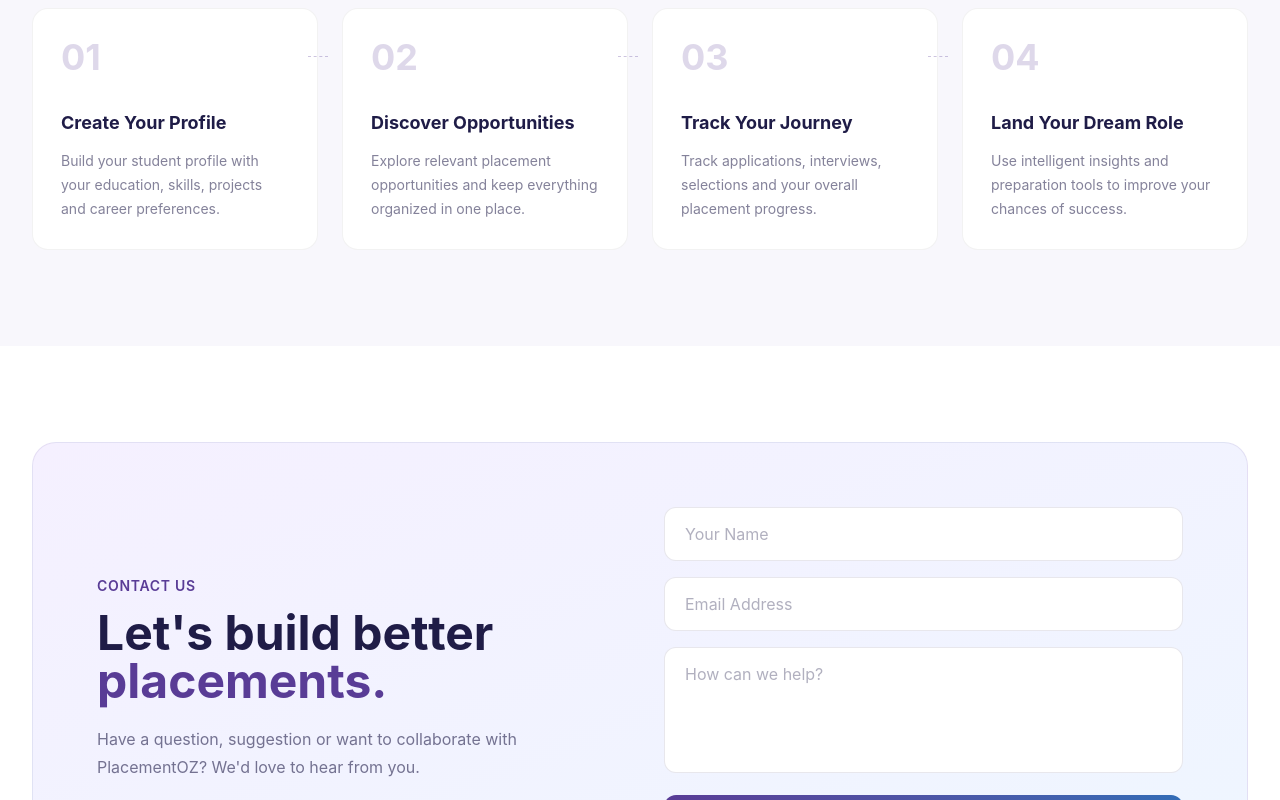
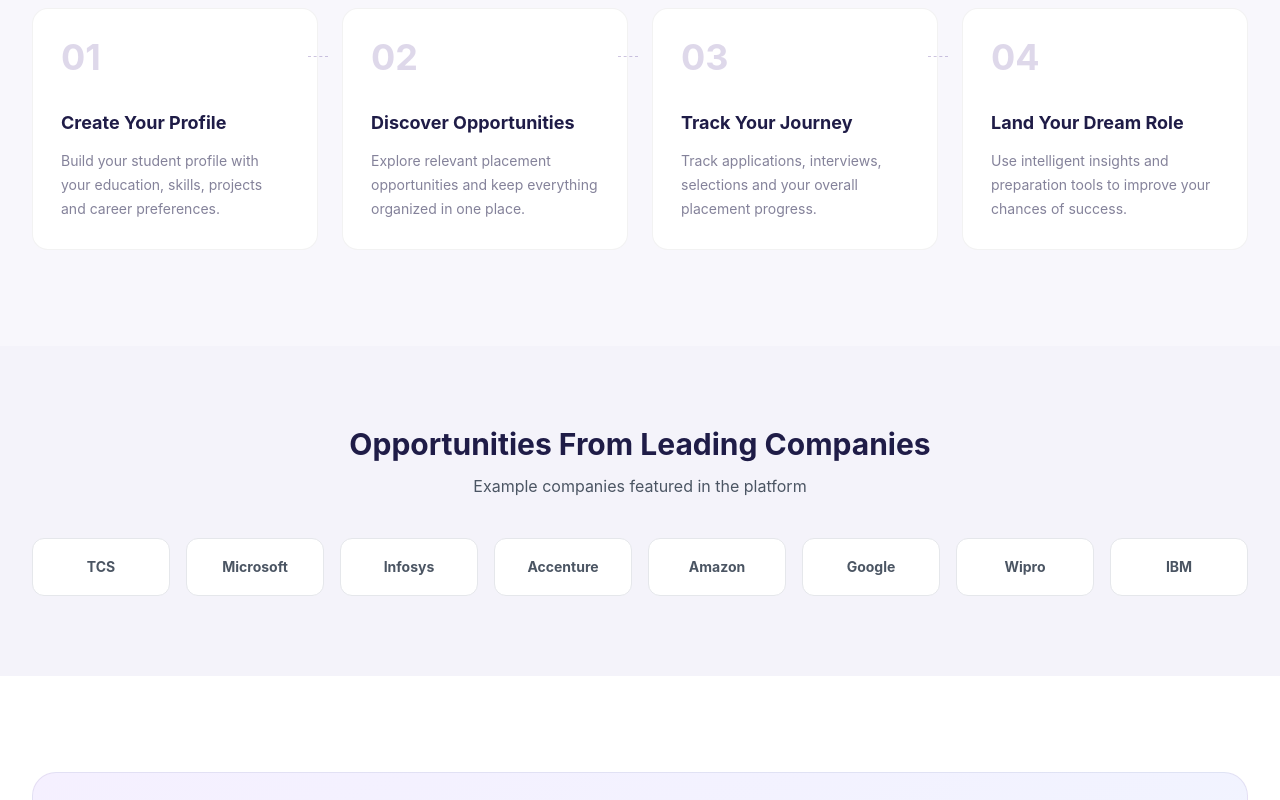
Before and after one commit to tanisha971/PlacementOZ, a React (Vite) app in the folder client/: page / in a window 1280 px wide. Shown: the part 2000-2800 px from the top of the page. Built offline with nearby package versions, Linux system fonts and the light colour scheme.

Commit message:
Updated Navbar, Added Companies

```diff
--- /dev/null
+++ b/client/src/components/companies/Companies.jsx
@@ -0,0 +1,68 @@
+import { useTheme } from "../../context/ThemeContext";
+
+const companies = [
+  "TCS",
+  "Microsoft",
+  "Infosys",
+  "Accenture",
+  "Amazon",
+  "Google",
+  "Wipro",
+  "IBM",
+];
+
+export default function Companies() {
+  const { dark } = useTheme();
+
+  return (
+    <section
+      id="companies"
+      className={`py-16 md:py-20 transition-colors duration-300 ${
+        dark ? "bg-[#28244F]" : "bg-[#F4F3FA]"
+      }`}
+    >
+      <div className="max-w-7xl mx-auto px-4 sm:px-6 lg:px-8">
+        {/* Section heading */}
+        <div className="text-center mb-10">
+          <h2
+            className={`text-2xl sm:text-3xl font-bold mb-3 ${
+              dark ? "text-white" : "text-[#1F1C47]"
+            }`}
+          >
+            Opportunities From Leading Companies
+          </h2>
+
+          <p
+            className={`text-sm sm:text-base ${
+              dark ? "text-[#D1D5DB]" : "text-[#4B5563]"
+            }`}
+          >
+            Example companies featured in the platform
+          </p>
+        </div>
+
+        {/* Company cards */}
+        <div className="grid grid-cols-2 sm:grid-cols-4 lg:grid-cols-8 gap-4">
+          {companies.map((company) => (
+            <div
+              key={company}
+              className={`min-h-[58px] rounded-xl border flex items-center justify-center px-3 py-4 transition-all duration-200 hover:-translate-y-1 hover:shadow-md hover:border-[#593C96]/40 ${
+                dark
+                  ? "bg-[#1F1C47] border-[#3A3566]"
+                  : "bg-white border-[#E5E7EB]"
+              }`}
+            >
+              <span
+                className={`text-sm font-bold text-center ${
+                  dark ? "text-[#D1D5DB]" : "text-[#4B5563]"
+                }`}
+              >
+                {company}
+              </span>
+            </div>
+          ))}
+        </div>
+      </div>
+    </section>
+  );
+}
--- a/client/src/components/navbar/Navbar.jsx
+++ b/client/src/components/navbar/Navbar.jsx
@@ -11,8 +11,9 @@
     { name: "Home", href: "#home" },
     { name: "Features", href: "#features" },
     { name: "How It Works", href: "#how-it-works" },
-    { name: "FAQ", href: "#faq" },
-    { name: "Contact", href: "#contactus" },
+    { name: "Companies", href: "#companies" },
+    { name: "Resources", href: "#resources" },
+    { name: "About Us", href: "#aboutus" },
   ];
 
   return (
--- a/client/src/pages/Home.jsx
+++ b/client/src/pages/Home.jsx
@@ -2,7 +2,8 @@
 import Hero from "../components/hero/Hero";
 import Features from "../components/features/Features";
 import HowItWorks from "../components/how-it-works/HowItWorks";
-import ContactUs from "../components/contactus/ContactUs";
+import Companies from "../components/companies/Companies";
+import AboutUs from "../components/aboutus/AboutUs";
 import FAQ from "../components/faq/FAQ";
 import Footer from "../components/footer/Footer";
 
@@ -15,7 +16,8 @@
         <Hero />
         <Features />
         <HowItWorks />
-        <ContactUs />
+        <Companies />
+        <AboutUs />
         <FAQ />
       </main>
 
```
Also changed, not shown: client/src/components/aboutus/AboutUs.jsx (renamed from client/src/components/contactus/ContactUs.jsx).
